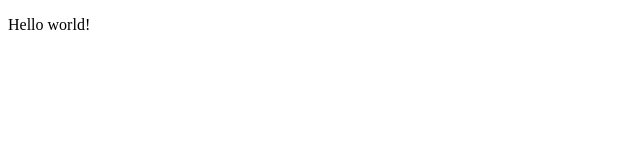
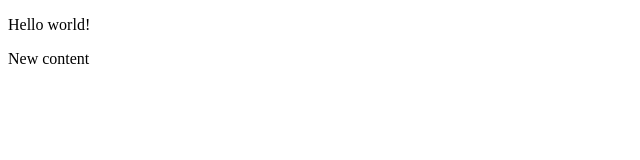
Before and after one commit to Danoonka/test_git, a website: page index.html in a window 1280 px wide. Shown: the full height of the page, 0-640 px from the left. Drawn offline with Linux system fonts and the light colour scheme.

Commit message:
test npm and node.js

```diff
--- a/index.html
+++ b/index.html
@@ -8,5 +8,6 @@
 </head>
 <body>
     <p>Hello world!</p>
+    <p>New content</p>
 </body>
 </html>
```
Also changed, not shown: package.json (added, +24 -0 lines), 2 other files.
